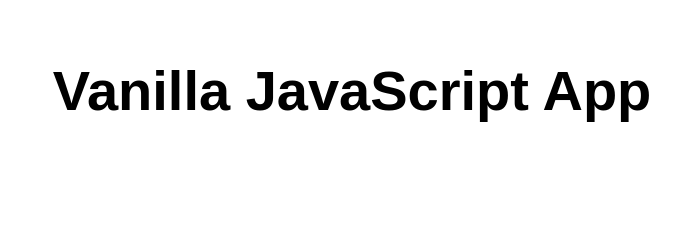
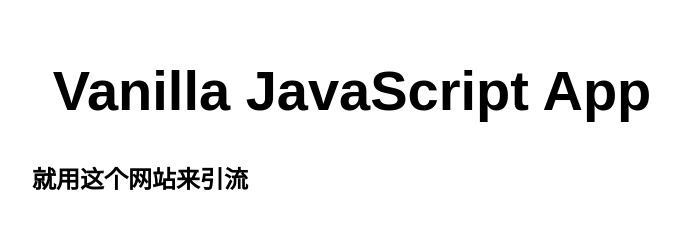
Before and after one commit to malisoftwarebio/cn.zcancercenter.com, a website: page src/index.html in a window 1280 px wide. Shown: the whole page, without its empty margins (288-968 px from the left). Drawn offline with Linux system fonts and the light colour scheme.

Commit message:
测试自动提交和部署

```diff
--- a/src/index.html
+++ b/src/index.html
@@ -11,7 +11,7 @@
 <body>
   <main>
     <h1>Vanilla JavaScript App</h1>
-  </main>
+    <h2>就用这个网站来引流</h2>
 </body>
 
 </html>
```
